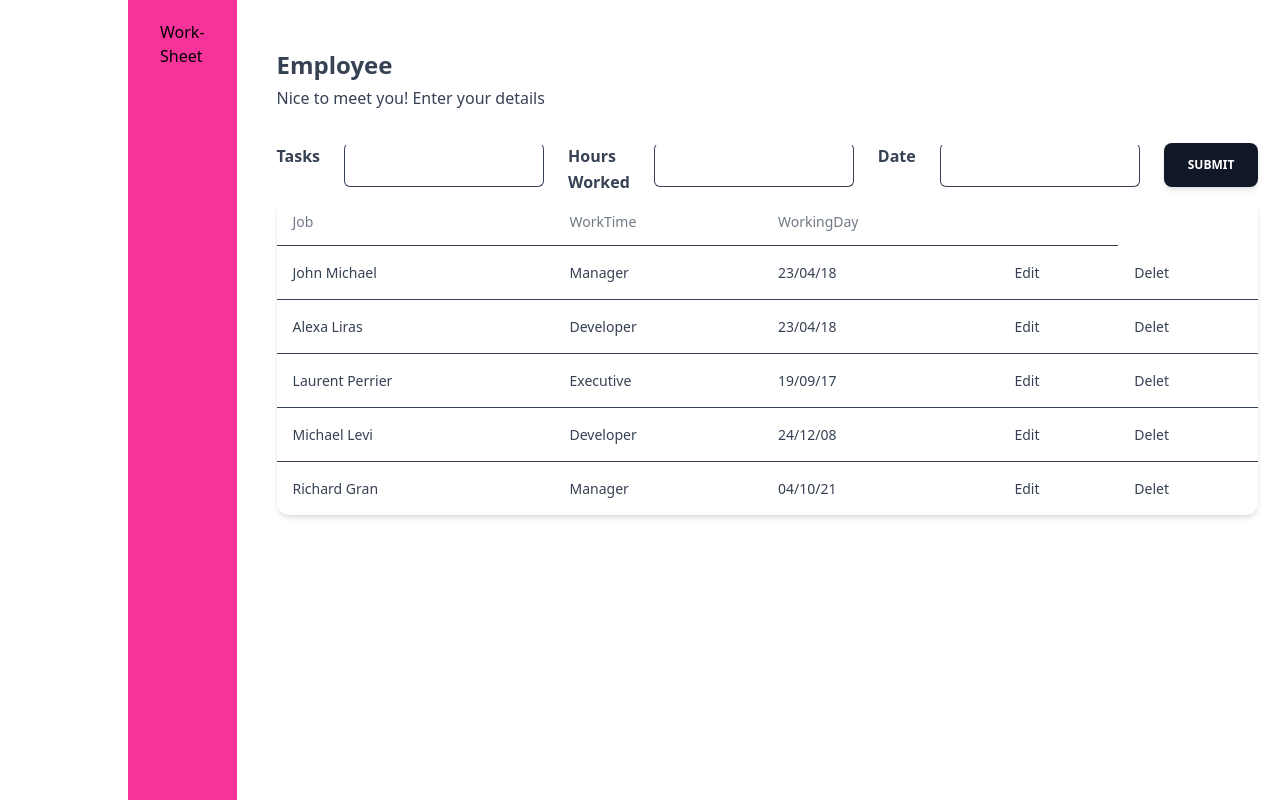
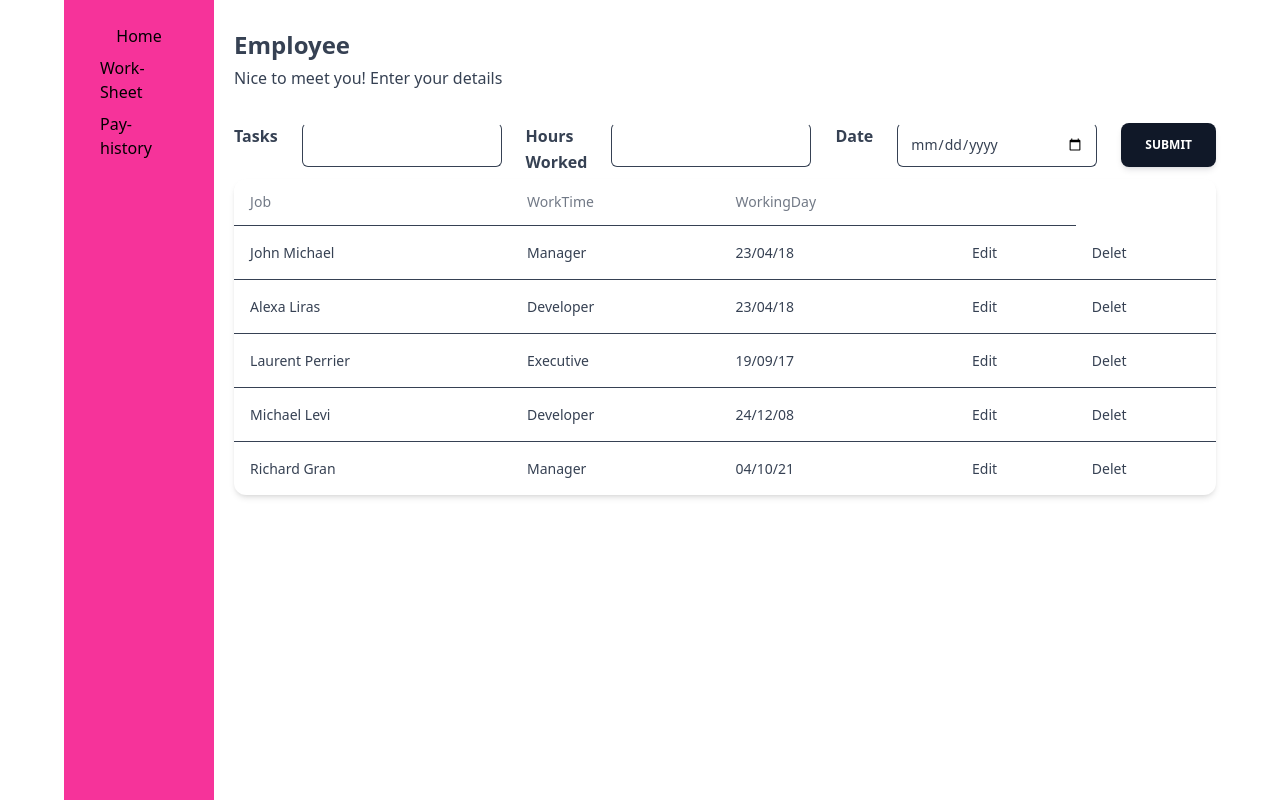
Before and after one commit to Tukul-Condro/Shikhar-Alo-client, a React (Vite) app: page /dashbord/employee in a window 1280 px wide. Built offline with nearby package versions, Linux system fonts and the light colour scheme.

Commit message:
Employ work-sheet some change

```diff
--- a/src/Layout/DashBord.jsx
+++ b/src/Layout/DashBord.jsx
@@ -3,15 +3,21 @@ import { NavLink, Outlet } from 'react-router-dom';
 
 const DashBord = () => {
     return (
-        <div className="flex mx-auto max-w-5xl">
-            <div className='w-64 min-h-screen bg-pink-500 px-3'>
-                <ul className="menu px-5 pt-5">
-                    <li>
-                        <NavLink to="/dashbord/employee"> Work-Sheet</NavLink>
+        <div className='flex max-w-6xl mx-auto'>
+            <div className="w-64 min-h-screen bg-pink-500 px-3">
+                <ul className="menu p-5">
+                    <li className='hover:bg-pink-300 text-center px-1 py-1 rounded-2xl'>
+                        <NavLink to="/">Home</NavLink>
+                    </li>
+                    <li className='hover:bg-pink-300 text-left px-1 py-1 rounded-2xl'>
+                        <NavLink to="/dashbord/employee">Work-Sheet</NavLink>
+                    </li>
+                    <li className='hover:bg-pink-300 text-left px-1 py-1 rounded-2xl'>
+                        <NavLink to="/dashbord/payment-history">Pay-history</NavLink>
                     </li>
                 </ul>
             </div>
-            <div className='flex-1 p-5'>
+            <div className='flex-1 '>
                 <Outlet></Outlet>
             </div>
         </div>
--- /dev/null
+++ b/src/Pages/Contact/Contact.jsx
@@ -0,0 +1,11 @@
+import React from 'react';
+
+const Contact = () => {
+    return (
+        <div>
+            <h1 className='text-center'>This is the contact page</h1>
+        </div>
+    );
+};
+
+export default Contact;
--- a/src/Pages/DashBord/Employee/Employee.jsx
+++ b/src/Pages/DashBord/Employee/Employee.jsx
@@ -1,5 +1,4 @@
-import { Button, Card, Checkbox, Input, Typography } from '@material-tailwind/react';
-import React from 'react';
+import { Button, Card, Input, Typography } from '@material-tailwind/react';
 import WorkSheet from './WorkSheet';
 
 const Employee = () => {
@@ -18,8 +17,9 @@ const Employee = () => {
                         Tasks
                     </Typography>
                     <Input
+                        type="text"
                         size="lg"
-                        placeholder="name@mail.com"
+                        placeholder="Type your Task"
                         className=" !border-t-blue-gray-200 focus:!border-t-gray-900"
                         labelProps={{
                         className: "before:content-none after:content-none",
@@ -29,8 +29,9 @@ const Employee = () => {
                         Hours Worked
                     </Typography>
                     <Input
+                        type="number"
                         size="lg"
-                        placeholder="name@mail.com"
+                        placeholder="enter time"
                         className=" !border-t-blue-gray-200 focus:!border-t-gray-900"
                         labelProps={{
                         className: "before:content-none after:content-none",
@@ -40,7 +41,7 @@ const Employee = () => {
                         Date
                     </Typography>
                     <Input
-                        type="password"
+                        type="date"
                         size="lg"
                         placeholder="********"
                         className=" !border-t-blue-gray-200 focus:!border-t-gray-900"
--- a/src/Pages/Shared/NavBar2.jsx
+++ b/src/Pages/Shared/NavBar2.jsx
@@ -101,9 +101,9 @@ const NavBar2 = () => {
             color="blue-gray"
             className="p-1 font-normal"
         >
-            <a href="#" className="flex items-center font-bold text-xl">
+            <Link to='/' href="#" className="flex items-center font-bold text-xl">
             Home
-            </a>
+            </Link>
         </Typography>
         <Typography
             as="li"
@@ -121,9 +121,9 @@ const NavBar2 = () => {
             color="blue-gray"
             className="p-1 font-normal"
         >
-            <a href="#" className="flex items-center font-bold text-xl">
+            <Link to='/contact' href="#" className="flex items-center font-bold text-xl">
             Contact Us
-            </a>
+            </Link>
         </Typography>
           {
             user ? <>
--- /dev/null
+++ b/src/Routes/PrivateRoute.jsx
@@ -0,0 +1,18 @@
+import  { useContext } from 'react';
+import {AuthContext} from '../ProviderContext/AuthContext'
+import { Navigate, useLocation } from 'react-router-dom';
+import { Spinner } from '@material-tailwind/react';
+
+const PrivateRoute = ({children}) => {
+    const {user, loading} = useContext(AuthContext);
+    const location = useLocation();
+    if(loading){
+        return <Spinner className="h-8 w-8" />
+    }
+    if (user){
+        return children;
+    }
+    return <Navigate to="/login" state={{from:location}} replace></Navigate>
+};
+
+export default PrivateRoute;
--- a/src/Routes/Routers.jsx
+++ b/src/Routes/Routers.jsx
@@ -5,6 +5,8 @@ import Login from "../Pages/Login/Login";
 import SignUp from "../Pages/SignUp/SignUp";
 import DashBord from "../Layout/DashBord";
 import Employee from "../Pages/DashBord/Employee/Employee";
+import PrivateRoute from "./PrivateRoute";
+import Contact from "../Pages/Contact/Contact";
 
 export const router = createBrowserRouter([
   {
@@ -23,6 +25,10 @@ export const router = createBrowserRouter([
         {
           path:'/signup',
           element:<SignUp></SignUp>
+        },
+        {
+          path:'/contact',
+          element:<PrivateRoute><Contact></Contact></PrivateRoute>
         }
     ]
   },
```
